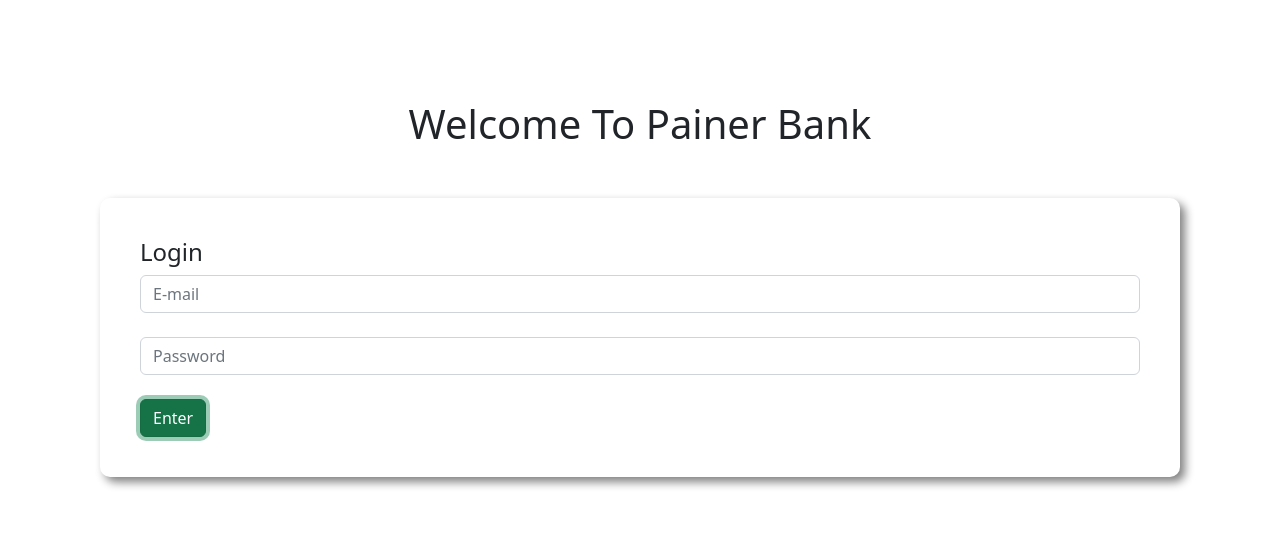
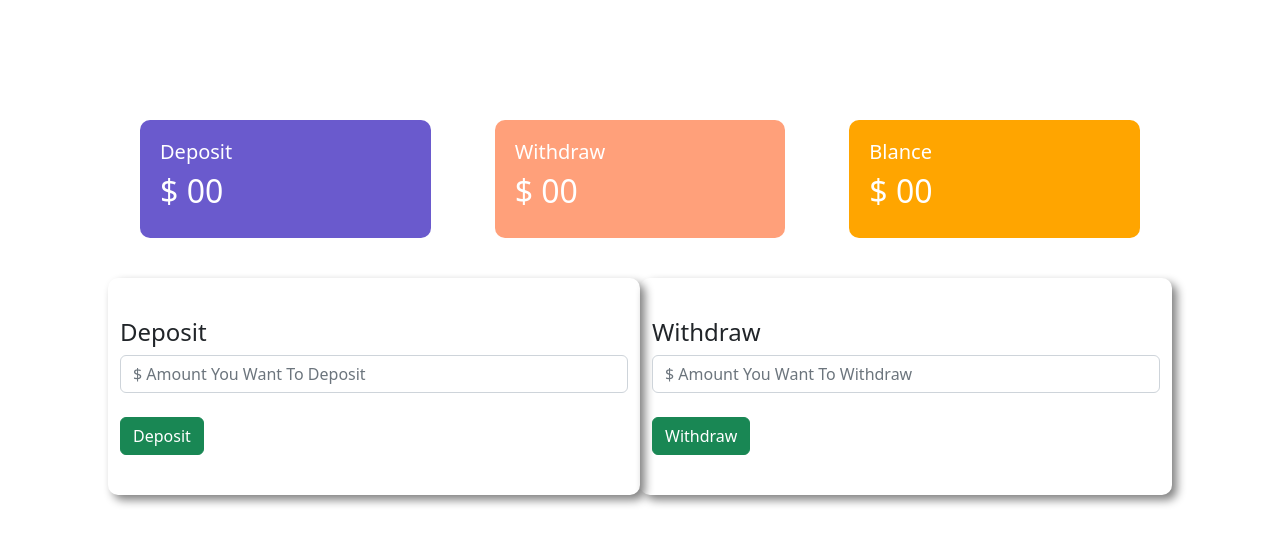
Before and after one commit to muhammadhridoysheikh/paionier, a plain HTML site: page index.html in a window 1280 px wide. Both pictures are taken after a click on the button "Enter". Drawn offline with Linux system fonts and the light colour scheme.

Commit message:
Complete

```diff
--- a/index.html
+++ b/index.html
@@ -4,12 +4,11 @@
     <meta charset="UTF-8">
     <meta http-equiv="X-UA-Compatible" content="IE=edge">
     <meta name="viewport" content="width=device-width, initial-scale=1.0">
-    <title>Painer Bank</title>
+    <title>Paionier Bank</title>
+    <link rel="stylesheet" href="style.css">
     <link rel="stylesheet" href="boostrap/bootstrap.min.css">
-    <link rel="stylesheet" href="style.css">
 </head>
 <body>
-
     <div id="login-area">
         <h1 class="text-center">Welcome To Painer Bank</h1>
 
@@ -22,7 +21,7 @@
             <input type="password" name="" id="" class="form-control" placeholder="Password">
             <br>
 
-            <button class="btn btn-success">
+            <button class="btn btn-success" id="login">
                 Enter
             </button>
 
@@ -30,9 +29,49 @@
 
     </div>
 
+    <div id="transaction-area">
+        <div class="row">
+            <div class="col-md-4 ">
+                <div class="deposit stutas">
+                    <h5>Deposit</h5>
+                    <h2>$ <span id="currentDeposit">00</span> </h2>
+                </div>
+            </div>
+            <div class="col-md-4">
+                <div class="withdraw stutas">
+                    <h5>Withdraw</h5>
+                    <h2>$ <span id="currentWithdraw">00</span> </h2>
+                </div>
+            </div>
+            <div class="col-md-4" >
+                <div class="blance stutas">
+                    <h5>Blance</h5>
+                    <h2>$ <span id="totalBlance">00</span> </h2>
+                </div>
+            </div>
+        </div>
+
+        <div class="row">
+           <div class="submit-area col-md-6">
+            <div class="">
+                <h4>Deposit</h4>
+                <input id="depositAdd" type="text" class="form-control" placeholder="$ Amount You Want To Deposit">
+                <br>
+                <button class="btn btn-success" id="deposit">Deposit</button>
+            </div>
+           </div>
+           <div class="submit-area col-md-6">
+            <div class="">
+                <h4>Withdraw</h4>
+                <input id="addwithdraw" type="text" class="form-control" placeholder="$ Amount You Want To Withdraw">
+                <br>
+                <button class="btn btn-success" id="withdraw">Withdraw</button>
+            </div>
+           </div>
+        </div>
+    </div>
 
 
-
-
+    <script src="script.js"></script>
 </body>
 </html>
--- /dev/null
+++ b/script.js
@@ -0,0 +1,49 @@
+const loginBtn = document.getElementById("login");
+loginBtn.addEventListener('click', function(){
+   const loginArea = document.getElementById('login-area').style.display = "none";
+   const transactionArea = document.getElementById('transaction-area');
+   transactionArea.style.display = "block";
+})
+
+
+
+
+// deposit button click handler
+const depositBtn = document.getElementById('deposit');
+
+depositBtn.addEventListener("click", function(){
+    const depositAdd = document.getElementById("depositAdd").value;
+    const depositNumber = parseFloat(depositAdd);
+
+    updatespantext('currentDeposit', depositNumber)
+
+
+    updatespantext("totalBlance", depositNumber)
+})
+
+//withdraw
+const withdrawButton = document.getElementById("withdraw");
+withdrawButton.addEventListener("click", function(){
+
+   const withdrawNumber = getInputNumber("addwithdraw")
+   updatespantext('currentWithdraw', withdrawNumber);
+   updatespantext("totalBlance", -1*withdrawNumber)
+   document.getElementById("addwithdraw").value = ""
+})
+
+function getInputNumber(id){
+    const withdrawAmount = document.getElementById(id).value;
+    console.log(withdrawAmount);
+    const withdrawNumber = parseFloat(withdrawAmount);
+    return withdrawNumber;
+
+}
+
+
+
+function updatespantext(id, depositNumber){
+    const current = document.getElementById(id).innerText;
+      const currentnumber = parseFloat(current);
+      var totalBlanceDeposit = depositNumber + currentnumber;
+      document.getElementById(id).innerText = totalBlanceDeposit;
+}
--- a/style.css
+++ b/style.css
@@ -7,3 +7,25 @@ body{
     border-radius: 10px;
     box-shadow: 5px 5px 10px gray;
 }
+#transaction-area{
+    display: none;
+}
+.deposit{
+    background-color: slateblue;
+
+}
+.withdraw{
+    background-color: lightsalmon;
+}
+.blance{
+    background-color:orange;
+}
+.stutas{
+   margin: 0 20px;
+   color: white;
+   padding: 20px;
+   border-radius: 10px;
+}
+.row{
+    padding: 20px;
+}
```
Also changed, not shown: 1 other file.
